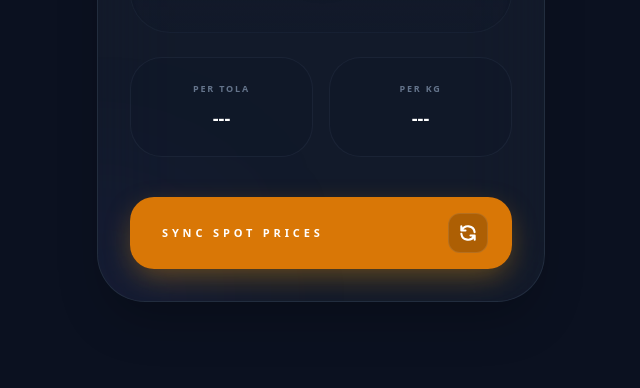
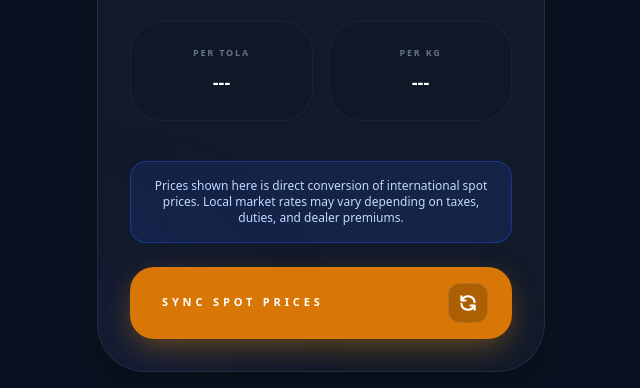
Before and after one commit to aishan-shrestha/metal-pulse, a plain HTML site: page index.html in a window 1280 px wide. Shown: the part 446-834 px from the top of the page, without its empty margins (319-959 px from the left). Before the commit the page ends 800 px from the top, so only its background shows below. Drawn offline with nearby package versions, Linux system fonts and the light colour scheme; no server answers.

Commit message:
added note

```diff
--- a/index.html
+++ b/index.html
@@ -166,6 +166,17 @@
         </div>
       </div>
 
+      <!-- Note about prices -->
+
+      <!-- Spot price note -->
+      <div
+        class="relative z-10 bg-blue-900/30 border border-blue-700/50 rounded-2xl p-4 mb-6 text-xs text-blue-200 text-center"
+      >
+        Prices shown here is direct conversion of international spot prices.
+        Local market rates may vary depending on taxes, duties, and dealer
+        premiums.
+      </div>
+
       <!-- Updated Button Terminology -->
       <footer class="relative z-10">
         <button
--- a/mainifest.json
+++ b/mainifest.json
@@ -1,7 +1,7 @@
 {
   "name": "MetalPulse",
   "short_name": "MetalPulse",
-  "start_url": "./index.html",
+  "start_url": ".",
   "display": "standalone",
   "background_color": "#0f172a",
   "theme_color": "#1e293b",
```
